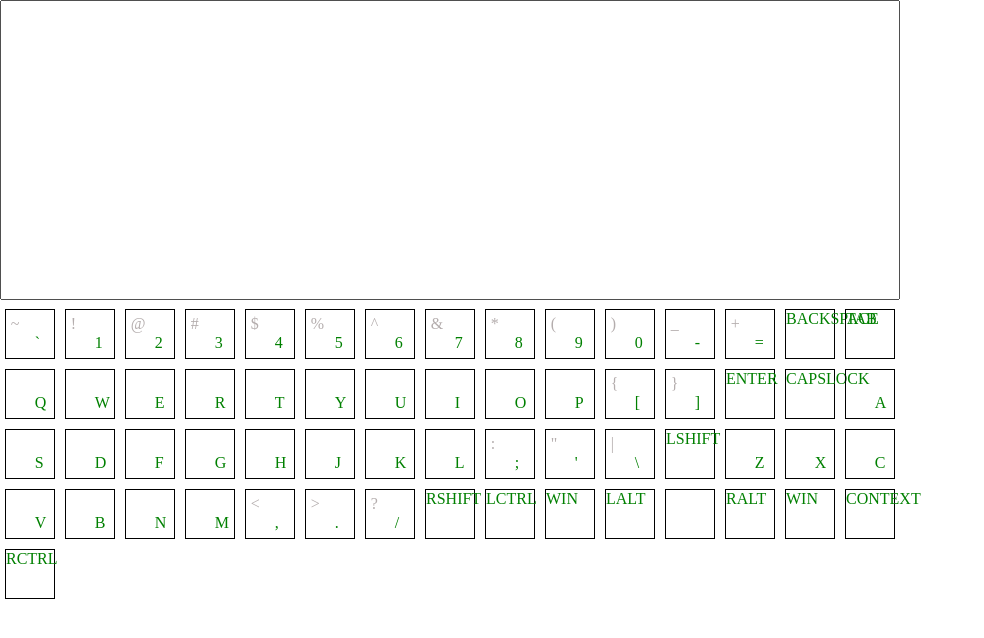
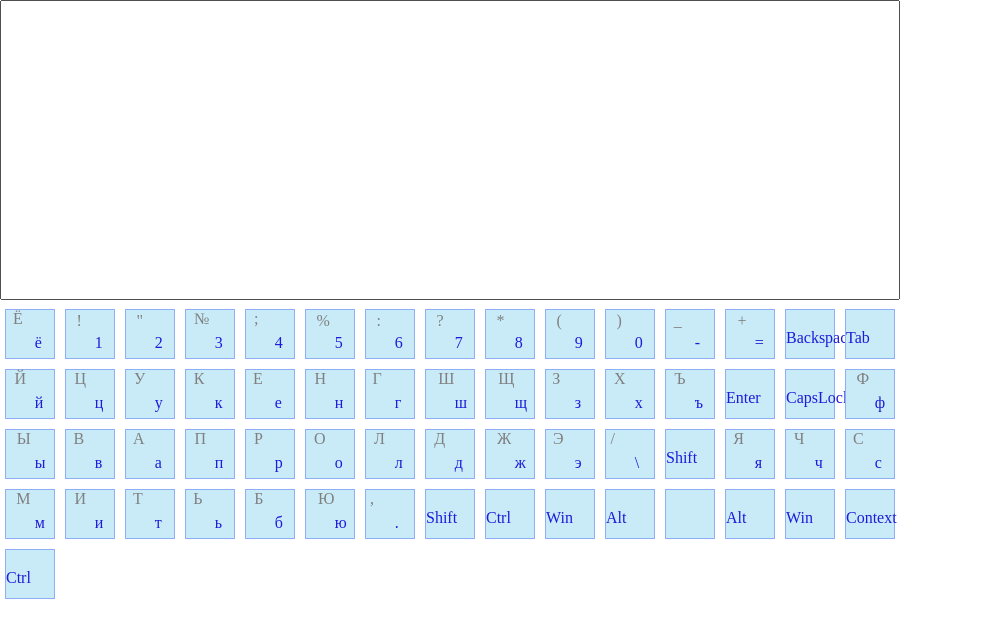
Before and after one commit to timurkalimullin/virtual-keyboard, a plain HTML site: page index.html in a window 1280 px wide. Shown: the whole page, without its empty margins (0-984 px from the left). Drawn offline with Linux system fonts and the light colour scheme.

Commit message:
fix: fix some style

```diff
--- a/script.js
+++ b/script.js
@@ -10,25 +10,21 @@ pad.classList.add('pad');
 document.body.append(pad);
 
 
-window.addEventListener('load', (e)=>{
-    renderKeypad();
-});
-
 const lang_pad = {
     en : [
         [ '`','~',], [ '1','!'], ['2','@'], ['3', '#'], ['4', '$'], ['5', '%'], ['6', '^'], ['7','&'], ['8','*'], ['9', '('], ['0', ')'], ['-', '_'], ['=', '+'], ['Backspace'],
-        ['Tab'], ['q' ], ['w' ], ['e' ], ['r'], ['t'], ['y'], ['u'], ['i'], ['o'], ['p'], ['[','{'], [']', '}'], ['Enter'],
-        ['CapsLock'], ['a'],['s'],['d'],['f'],['g'],['h'],['j'],['k'],['l'],[';',':'],["'", '"'],['\\', '|'],
-        ['LShift'],['z'],['x'],['c'],['v'],['b'],['n'],['m'],[',','<'],['.','>'],['/','?'],['RShift'],
-        ['LCtrl'],['Win'], ['LAlt'],['   '], ['Ralt'],['Win'], ['Context'], ['RCtrl']
+        ['Tab'], ['q','Q' ], ['w','W' ], ['e','E' ], ['r','R'], ['t','T'], ['y','Y'], ['u','U'], ['i','I'], ['o','O'], ['p','P'], ['[','{'], [']', '}'], ['Enter'],
+        ['CapsLock'], ['a','A'],['s','S'],['d','D'],['f','F'],['g','G'],['h','H'],['j','J'],['k','K'],['l','L'],[';',':'],["'", '"'],['\\', '|'],
+        ['Shift'],['z','Z'],['x','X'],['c','C'],['v','V'],['b','B'],['n','N'],['m','M'],[',','<'],['.','>'],['/','?'],['Shift'],
+        ['Ctrl'],['Win'], ['Alt'],[' '], ['Alt'],['Win'], ['Context'], ['Ctrl']
     ],
 
     ru : [
-        [ 'ё'], [ '1','!'], ['2','"'], ['3', '№'], ['4', ';'], ['5', '%'], ['6', ':'], ['7','?'], ['8','*'], ['9', '('], ['0', ')'], ['-', '_'], ['=', '+'], ['Backspace'],
-        ['Tab'], ['й' ], ['ц' ], ['у' ], ['к'], ['е'], ['н'], ['г'], ['ш'], ['щ'], ['з'], ['х'], ['ъ'], ['Enter'],
-        ['CapsLock'], ['ф'],['ы'],['в'],['а'],['п'],['р'],['о'],['л'],['д'],['ж'],["э"],['\\', '/'],
-        ['LShift'],['я'],['ч'],['с'],['м'],['и'],['т'],['ь'],['б'],['ю'],['.',','],['RShift'],
-        ['LCtrl'],['Win'], ['LAlt'],['   '], ['Ralt'],['Win'], ['Context'], ['RCtrl']
+        [ 'ё','Ё'], [ '1','!'], ['2','"'], ['3', '№'], ['4', ';'], ['5', '%'], ['6', ':'], ['7','?'], ['8','*'], ['9', '('], ['0', ')'], ['-', '_'], ['=', '+'], ['Backspace'],
+        ['Tab'], ['й','Й' ], ['ц','Ц'], ['у','У'], ['к','К'], ['е','Е'], ['н','Н'], ['г','Г'], ['ш','Ш'], ['щ','Щ'], ['з','З'], ['х','Х'], ['ъ','Ъ'], ['Enter'],
+        ['CapsLock'], ['ф','Ф'],['ы','Ы'],['в','В'],['а','А'],['п','П'],['р','Р'],['о','О'],['л','Л'],['д','Д'],['ж','Ж'],['э','Э'],['\\', '/'],
+        ['Shift'],['я','Я'],['ч','Ч'],['с','С'],['м','М'],['и','И'],['т','Т'],['ь','Ь'],['б','Б'],['ю','Ю'],['.',','],['Shift'],
+        ['Ctrl'],['Win'], ['Alt'],[' '], ['Alt'],['Win'], ['Context'], ['Ctrl']
     ],
 },
 keyPad_keys = [
@@ -40,47 +36,57 @@ keyPad_keys = [
 ],
 
 symbols = {
-    symb: '`1234567890-=qwertyuiop[]asdfghjkl;\'\\zxcvbnm,./ёйцукенгшщзхъфывапролджэячсмитьбю.',
-    symb_shifted: '~!@#$%^&*()_+{}:"|<>?"№:?/,'
+    en: {
+        normal: '`1234567890-=qwertyuiop[]asdfghjkl;\'\\zxcvbnm,./',
+        shifted: '~!@#$%^&*()_+QWERTYUIOP{}ASDFGHJKL:"|ZXCVBNM<>?',
+    },
+    ru: {
+        normal: 'ё1234567890-=йцукенгшщзхъфывапролджэ\\ячсмитьбю.',
+        shifted: '~!@#$%^&*()_+QWERTYUIOP{}ASDFGHJKL:"|ZXCVBNM<>?'
+    }
+
 },
 key_func = ['Backspace','Tab','Enter','CapsLock','ShiftLeft','ShiftRight', 'ControlLeft','OSLeft','AltLeft','Space', 'AltRight','OSRight', 'ContextMenu', 'ControlRight'],
 parametres = {
-    shifted: false,
-    lang: 'en',
-    capsLock:false
+    lang: 'ru'
 };
 
 
 
-function renderKeypad() {
-
 lang_pad[parametres.lang].map((el,i)=>{
-        let div;
-        div = document.createElement('div');
-        if (key_func.includes(el[0])) {
-            div.classList.add('key');
-            div.classList.add('key_func');
-            div.classList.add(keyPad_keys[i]);
+    let key = document.createElement('div');
+    key.classList.add(keyPad_keys[i]);
+    if (key_func.includes(key.className)) {
+        key.classList.add('key_func');
+        key.classList.add('key');
     } else {
-            div.classList.add('key');
-            div.classList.add(keyPad_keys[i]);
+        key.classList.add('key');
     }
+    pad.append(key);
     el.map(item=>{
         let span = document.createElement('span');
-            if (symbols.symb.includes(item)) {
-                span.classList.add('symb');
-                span.classList.add('active');
-            } else if (symbols.symb_shifted.includes(item)) {
-                span.classList.add('symb_shifted');
-            } else {
-                span.classList.add('func');
-                span.classList.add('active');
+        if (symbols[parametres.lang].normal.includes(item)) {
+            span.classList.add('normal');
+        } else if (symbols[parametres.lang].shifted.includes(item)) {
+            span.classList.add('shifted');
         }
+        span.innerText = item;
+        key.append(span);
+    });
 
-            span.innerHTML = String(item).toUpperCase();
-            div.append(span);
+    document.querySelectorAll('.normal').forEach(el=>{
+        el.classList.add('active');
     });
-        pad.append(div);
+
+});
+
+
+window.addEventListener('contextmenu', (e)=>{
+    document.querySelectorAll('.key>span').forEach(item=>{
+       if (!item.closest('div').className.includes('key_func')) {
+        item.classList.toggle('active');
+       }
+    });
 });
 
 window.addEventListener('keydown', (e)=>{
@@ -99,23 +105,3 @@ function renderKeypad() {
         }
     });
 });
-
-    document.querySelectorAll('.key').forEach(el=>{
-       el.addEventListener('mousedown', (e)=>{
-            textOutput.focus();
-            el.classList.add('pressed');
-       });
-    });
-
-    document.querySelectorAll('.key').forEach(el=>{
-        el.addEventListener('mouseup', (e)=>{
-             el.classList.remove('pressed');
-        });
-    });
-
-     document.querySelectorAll('.key').forEach(el=>{
-        el.addEventListener('mouseleave', (e)=>{
-             el.classList.remove('pressed');
-        });
-    });
-}
--- a/style.css
+++ b/style.css
@@ -12,42 +12,54 @@ textarea {
 }
 
 .pad {
-    width: 900px;
+    max-width: 900px;
     display: flex;
     justify-content: space-between;
     flex-wrap: wrap;
 }
 
-.key,.key_func {
+.key {
     position: relative;
     width: 50px;
     height: 50px;
-    border: 1px solid black;
+    border: 1px solid rgb(142, 175, 245);
     margin: 5px;
     transition: all 0.5s;
     cursor: pointer;
+    background-color: rgb(201, 235, 248);
 }
 
 .key.pressed{
-    background-color: rgb(25, 149, 180);
-    border-radius: 30%;
-}
-span {
-    position: absolute;
-    color:rgb(180, 173, 173);
-    user-select: none;
+    border-radius: 20%;
+    transform: translate(1.1,1.1);
+    background-color: rgb(173, 243, 132);
 }
 
-.active {
-    color:green;
+.key:hover{
+    background-color: rgb(93, 197, 238);
 }
 
-span.symb{
+.key_func span{
+    color:rgb(30, 27, 218);
+    top:40%;
+}
+
+span {
+    display: inline-block;
+    position: relative;
+    color: grey;
+}
+
+span.active{
+    color:rgb(30, 27, 218);
+}
+
+span.normal{
     top: 50%;
     left: 60%;
 }
 
-span.symb_shifted{
-    top:10%;
-    left:10%;
+span.shifted{
+    top: 5%;
+    left: 5%;
 }
```
Lines whose indentation alone changed are shown as unchanged.
